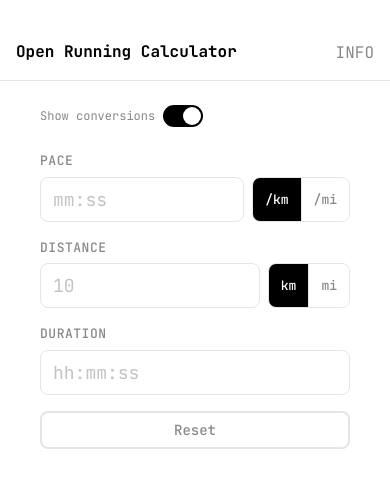
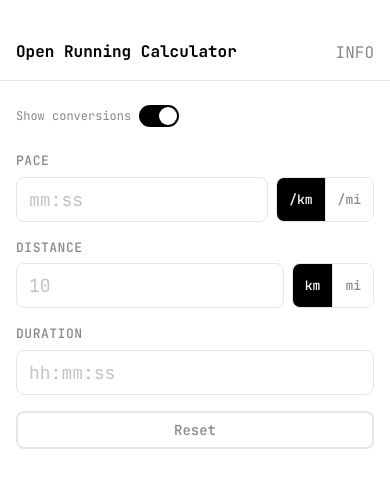
Before and after one commit to flashworth/runningcalculator, a React (Vite) app: page / in a window 390 px wide. Shown: the top 488 px of the page. Built offline with nearby package versions, Linux system fonts and the light colour scheme.

Commit message:
manual fix to mobile padding. Freddie fail for claude.

```diff
--- a/src/App.css
+++ b/src/App.css
@@ -4,8 +4,8 @@
     display: flex;
     justify-content: space-between;
     align-items: center;
-    padding: 1rem 1.5rem;
-    margin: 0 -1.5rem 1.5rem -1.5rem;
+    padding: 1rem;
+    margin: 0 -1rem 1.5rem -1rem;
     border-bottom: 1px solid var(--color-border);
 }
 
@@ -53,21 +53,17 @@
     gap: 0.75rem;
     margin-bottom: 1.5rem;
     margin-top: 1.5rem;
-    padding: 0 1.5rem;
 }
 
 .app__inputs {
     display: flex;
     flex-direction: column;
     gap: 1rem;
-    padding: 0 1.5rem;
 }
 
 .app__actions {
     margin-top: 1rem;
-    padding: 0 1.5rem;
 }
-
 /* ── Input field ── */
 
 .input-field {
@@ -167,7 +163,7 @@
 /* ── Results panel ── */
 
 .results-panel {
-    margin: 1.5rem 1.5rem 0 1.5rem;
+    margin: 1.5rem 0 0 0;
     padding: 1rem;
     background: var(--color-results-bg);
     border: 1px solid var(--color-border);
@@ -309,7 +305,7 @@
 /* ── Race predictions ── */
 
 .race-predictions {
-    margin: 1rem 1.5rem 0 1.5rem;
+    margin: 1rem 0 0 0;
     padding: 1rem;
     background: var(--color-results-bg);
     border: 1px solid var(--color-border);
@@ -350,7 +346,7 @@
 /* ── FAQ ── */
 
 .faq {
-    padding: 1.5rem;
+    padding: 1rem;
     overflow-y: auto;
 }
 
@@ -444,8 +440,12 @@
         padding: 0 2rem;
     }
 
+    .app__panels {
+        padding: 0 2rem;
+    }
+
     .results-panel {
-        margin: 1.5rem 2rem 0 2rem;
+        margin: 1.5rem 0 0 0;
         padding: 1.25rem;
     }
 
@@ -462,7 +462,7 @@
     }
 
     .race-predictions {
-        margin: 1rem 2rem 2rem 2rem;
+        margin: 1rem 0 2rem 0;
         padding: 1.25rem;
     }
 
--- a/src/App.tsx
+++ b/src/App.tsx
@@ -180,6 +180,7 @@ function App() {
           <div className="app__actions">
             <ResetButton onClick={handleReset} />
           </div>
+          <div className="app__panels">
             <ResultsPanel result={result} />
             {predictions && (
               <RacePredictions
@@ -188,6 +189,7 @@ function App() {
                 onToggle={(v) => updateField("showRacePredictions", v)}
               />
             )}
+          </div>
         </>
       )}
     </div>
```
Lines whose indentation alone changed are shown as unchanged.
